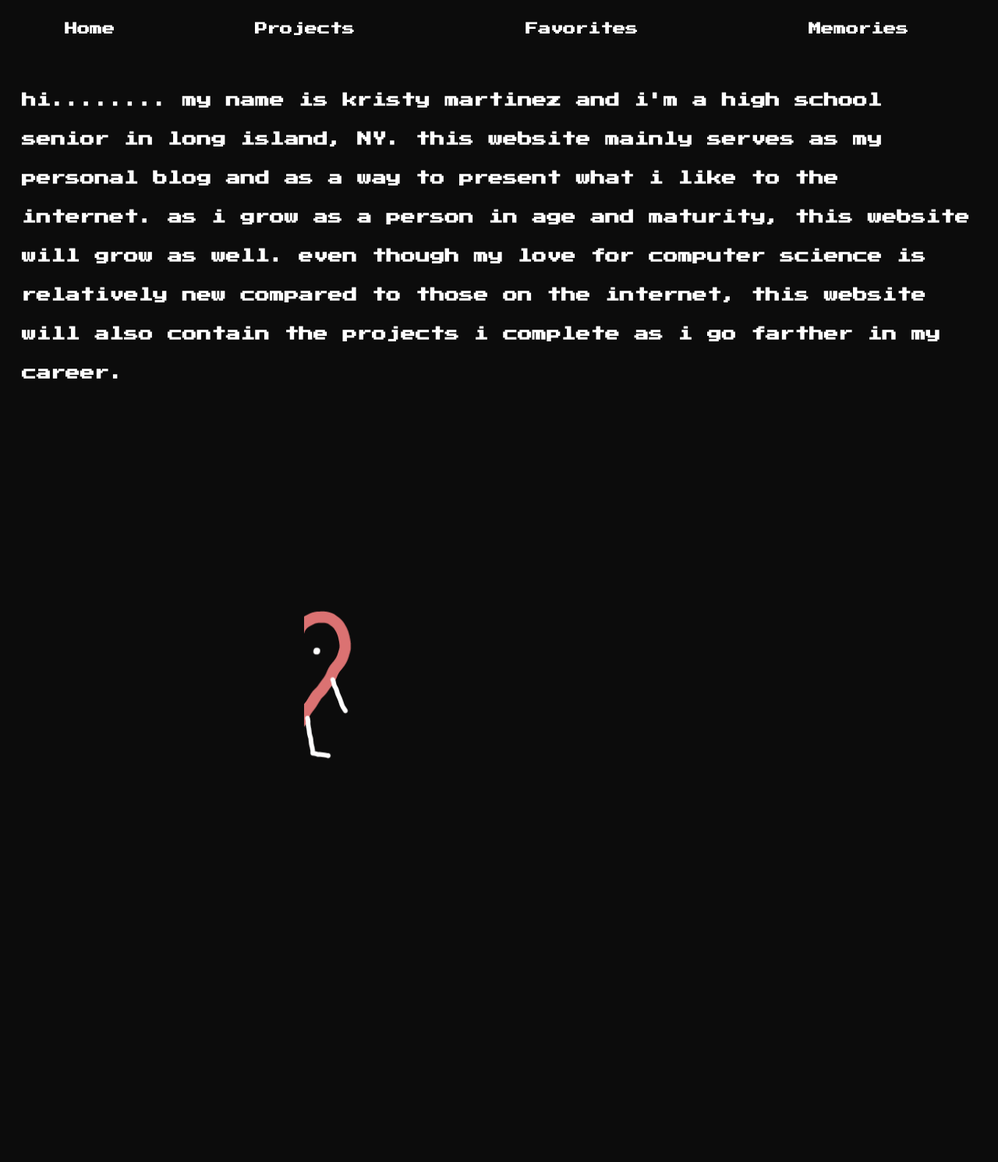
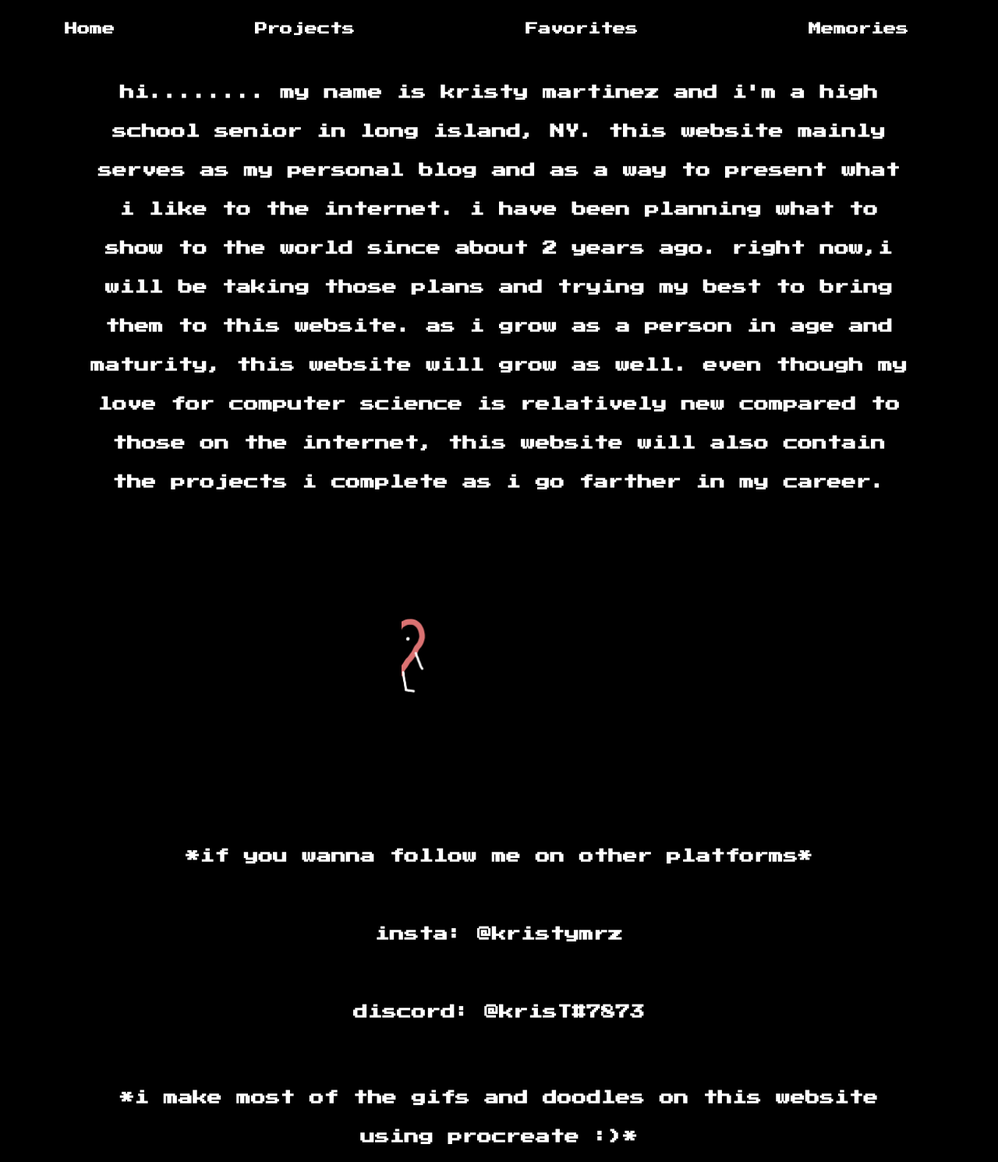
Before and after one commit to kristymz/kristymz.github.io, a plain HTML site: page index.html in a window 1280 px wide. Shown: the part 79-1570 px from the top of the page at 78% size. Before the commit the page ends 1111 px from the top, so only its background shows below. Drawn offline with Linux system fonts and the light colour scheme; a script that the page names is missing.

Commit message:
implemented plan #1: finished home screen (not identical to journal, could not get type writer effect to work)

```diff
--- a/index.html
+++ b/index.html
@@ -23,7 +23,18 @@
       </tr>
     </table>
     <br>
-  <h3 class ="main-text"> hi........ my name is kristy martinez and i'm a high school senior in long island, NY. this website mainly serves as my personal blog and as a way to present what i like to the internet.  as i grow as a person in age and maturity, this website will grow as well. even though my love for computer science is relatively new compared to those on the internet, this website will also contain the projects i complete as i go farther in my career. </h3>
-  <center><img src="heart.gif" alt ="heart" ></center>
+  <h3 class ="main-text"> hi........ my name is kristy martinez and i'm a high school senior in long island, NY. this website mainly serves as my personal blog and as a way to present what i like to the internet. i have been planning what to show to the world since about 2 years ago. right now,i will be taking those plans and trying my best to bring them to this website.  as i grow as a person in age and maturity, this website will grow as well. even though my love for computer science is relatively new compared to those on the internet, this website will also contain the projects i complete as i go farther in my career. </h3>
+  <center><img class ="heartgif" src="heart.gif" alt ="heart" ></center>
+  <h3 class ="social-media">  <br> <br> <br>*if you wanna follow me on other platforms*  <br><br> insta: @kristymrz  <br><br>  discord: @krisT#7873 <br><br> </h3>
+
+
+
+
+
+
+
+
+  <h3 class ="fyi"> *i make most of the gifs and doodles on this website using procreate :)* </h3>
+  <center><img class ="heartgif" src="heartlogo.gif" alt ="heart" ></center>
   </body>
 </html>
--- a/style.css
+++ b/style.css
@@ -1,7 +1,7 @@
 
 body {
   padding-top:2px;
-  background: rgb(12, 12, 12);
+  background: rgb(0, 0, 0);
   font-family: 'Press Start 2P', cursive;
   color: rgb(255, 255, 255);
 }
@@ -36,11 +36,44 @@ body {
 .main-text {
   display: flex;
   justify-content: center;
-  margin:20px;
+  text-align: center;
+  margin:100px;
+  margin-bottom: 10px;
+  margin-top:10px;
   line-height: 50px;
 }
+.social-media {
+  display: flex;
+  justify-content: center;
+  text-align: center;
+  margin:100px;
+  margin-bottom: 10px;
+  margin-top:10px;
+  line-height: 50px;
+}
+.fyi {
+  display: flex;
+  justify-content: center;
+  text-align: center;
+  margin:100px;
+  margin-bottom: 10px;
+  margin-top:10px;
+  line-height: 50px;
+}
+.heartgif {
+  margin-top:10px;
+  width:250px;
+  height:250px;
+}
 
-img {
-  width:500px;
-  height:500px;
+.navbar:hover{
+  background: rgb(67, 68, 67);
 }
+
+.navbar:active {
+  background: rgb(67, 68, 67);
+}
+
+.navbar:selected {
+  background: rgb(67, 68, 67);
+}
```
Also changed, not shown: favorites.css (+67 -0 lines), favorites.html (+9 -1 lines), memories.css (+12 -0 lines), projects.css (+12 -0 lines), projects.html (+0 -2 lines), heartlogo.gif (added), planether.jpg (added), transformers.jpg (added).
